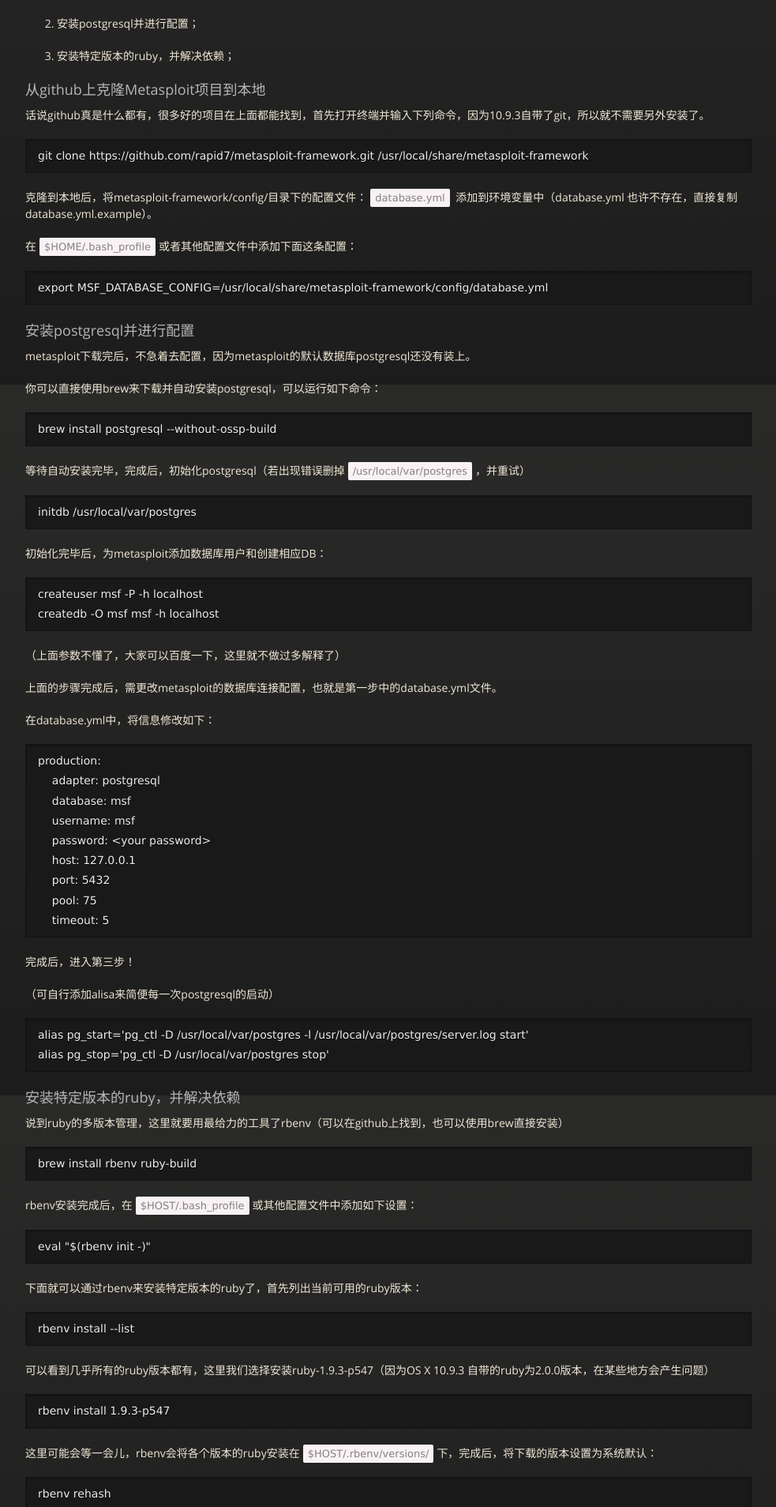
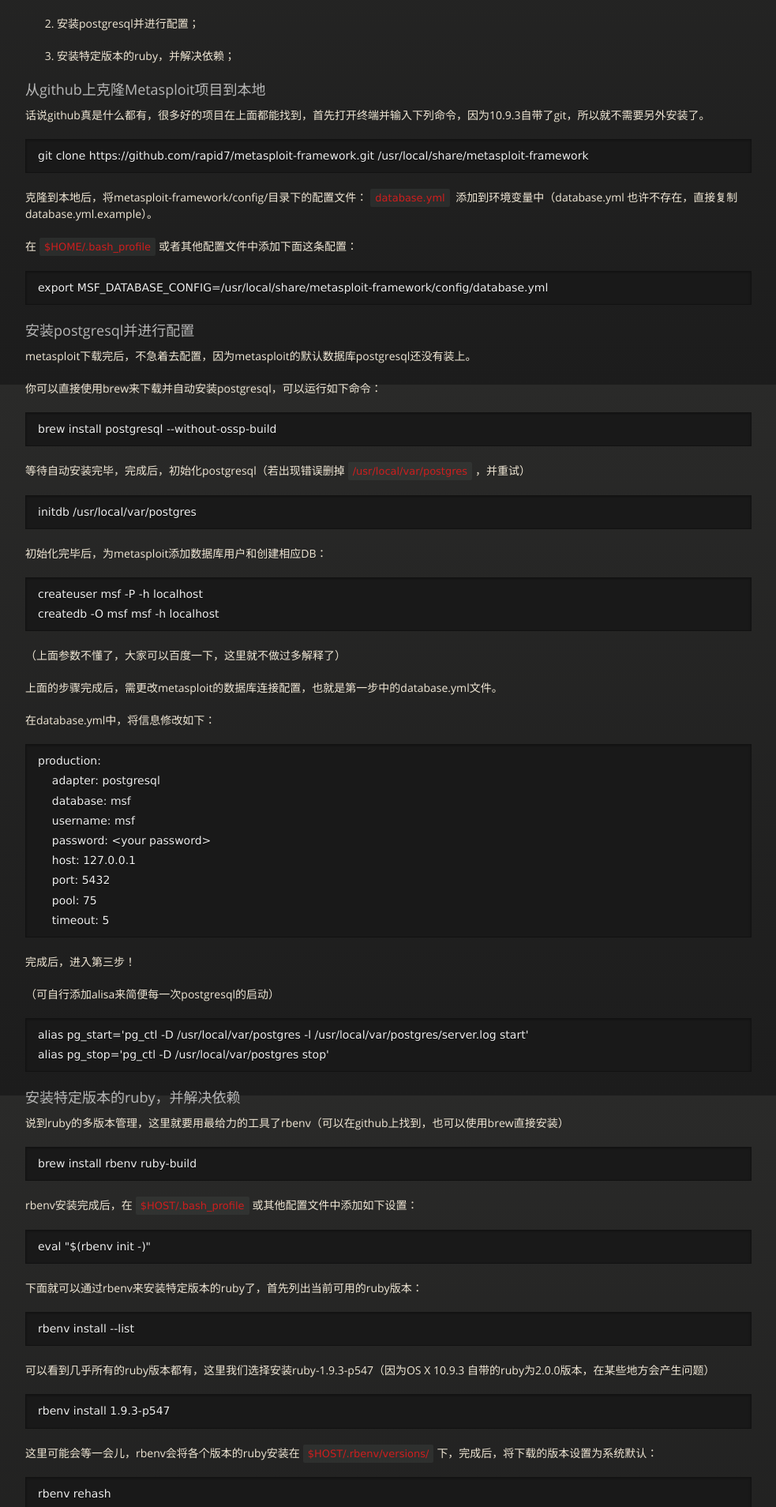
Before and after one commit to huntpig/rickgray.github.io, a Jekyll site: the page built from _posts/2014-06-30-osx-install-the-latest-metasploit.md, in a window 1280 px wide. Shown: the part 413-2321 px from the top of the page at 79% size, without its empty margins (148-1131 px from the left). Built offline with Jekyll 4.4.1, drawn with Linux system fonts in a browser that asks for light colours; nearby versions of some CDN libraries; comment, search, counter and statistics services are not loaded.

Commit message:
update css
update css

```diff
--- a/_sass/bootstrap-sass/bootstrap/_variables.scss
+++ b/_sass/bootstrap-sass/bootstrap/_variables.scss
@@ -811,7 +811,7 @@
 //##
 
 $code-color:                  #c7254e !default;
-$code-bg:                     #f9f2f4 !default;
+$code-bg:                     rgba(75, 81, 77, 0.27) !default;
 
 $kbd-color:                   #fff !default;
 $kbd-bg:                      #333 !default;
--- a/public/css/styles.css
+++ b/public/css/styles.css
@@ -419,7 +419,7 @@
   -ms-border-radius: 2px;
   -o-border-radius: 2px;
   border-radius: 2px;
-    color: #848282;
+    color: rgba(206, 30, 30, 1);
 }
 
 pre {
```
